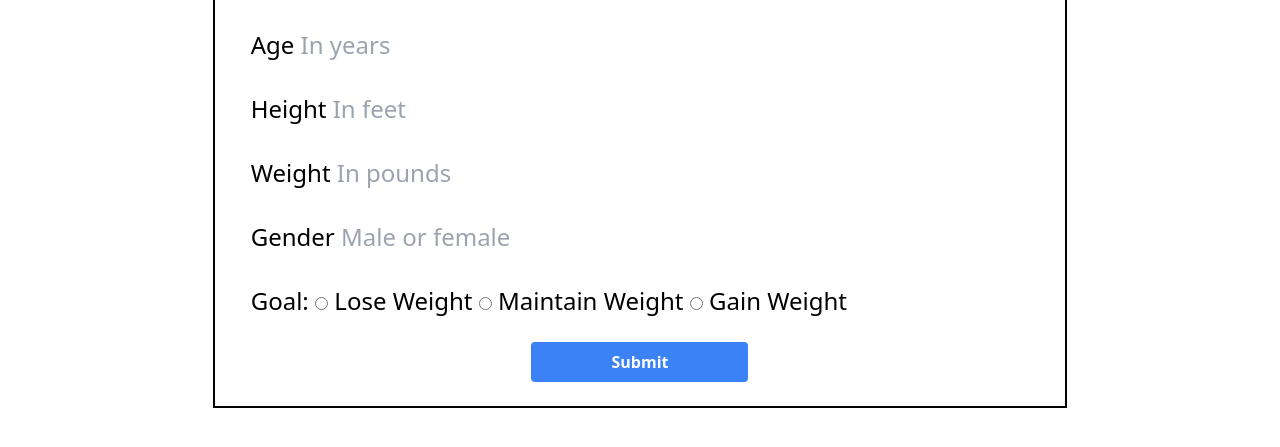
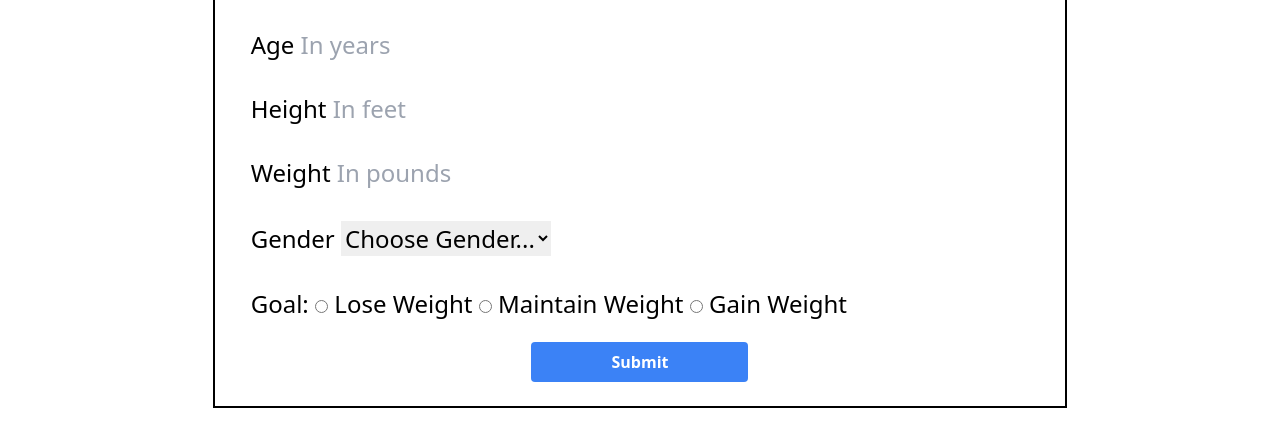
Before and after one commit to pbnj1/No-time-to-weight-app, a plain HTML site: page userForm.html in a window 1280 px wide. Shown: the part 323-770 px from the top of the page. Drawn offline with nearby package versions, Linux system fonts and the light colour scheme.

Commit message:
replaced text input on gender section with drop down instead for ease of localstorage commits and user experience

```diff
--- a/assets/js/userForm.js
+++ b/assets/js/userForm.js
@@ -31,7 +31,7 @@ function updateUserObject(e){
     let userGoal = getUserGoal();
 
     userData.name = nameInput.value.trim();
-    userData.gender = genderInput.value.trim();
+    userData.gender = genderInput.value;
     userData.weight = weightInput.value;
     userData.height = heightInput.value;
     userData.age = ageInput.value;
--- a/userForm.html
+++ b/userForm.html
@@ -77,7 +77,11 @@
                 <br>
                 <div>
                     <label for="gender">Gender</label>
-                    <input type="text" placeholder="Male or female" name="gender" id="gender" required><br>
+                    <select name="gender" id="gender" required>
+                        <option value="" disabled selected hidden>Choose Gender...</option>
+                        <option value="male">male</option>
+                        <option value="female">female</option>
+                    </select>
                 </div>
                 <br>
                 <div>
```
